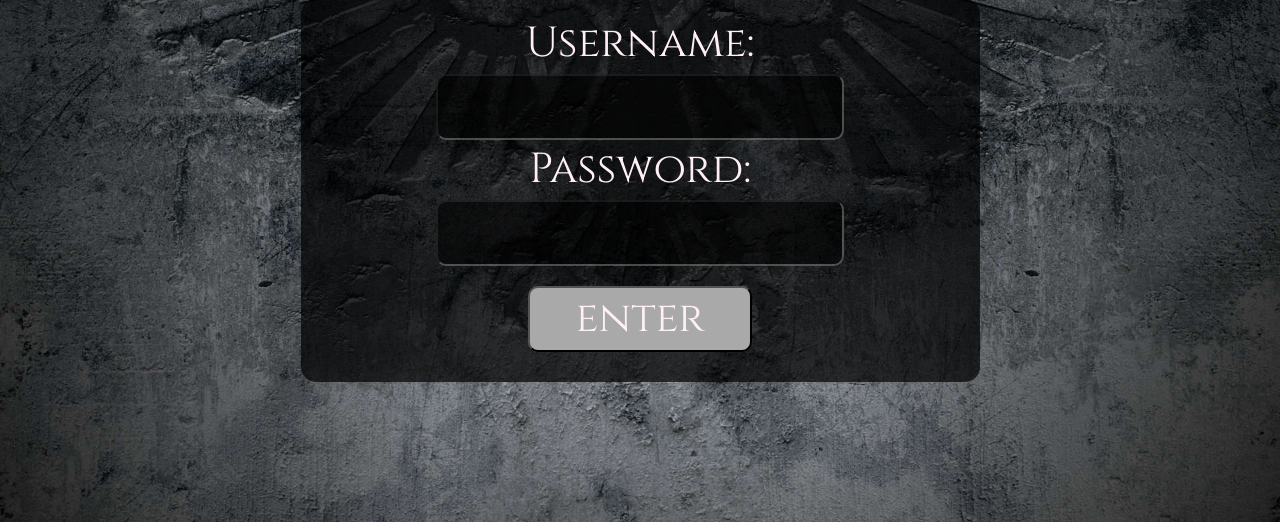
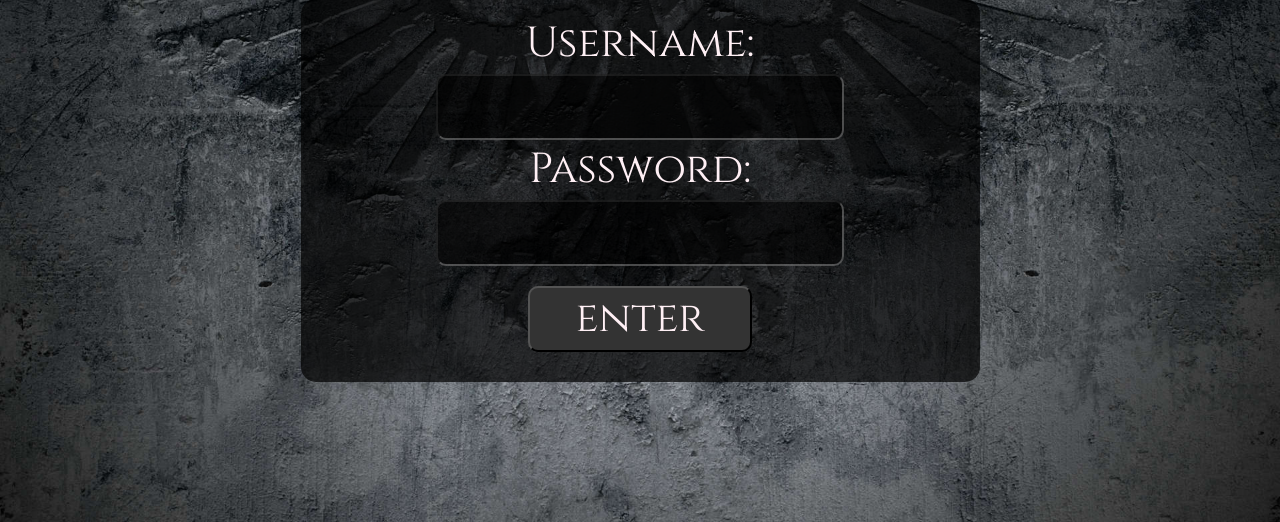
Before and after one commit to thurmand/cs313-php, a PHP site: page /deathwatch/index.html in a window 1280 px wide, with the pointer over the restyled element. Shown: the part 278-800 px from the top of the page. Run offline with PHP 8.4, Linux system fonts and the light colour scheme.

Commit message:
changed button hover color

```diff
--- a/css/dwLoginstyle.css
+++ b/css/dwLoginstyle.css
@@ -65,5 +65,5 @@ button
 
 button:hover
 {
-    background-color: darkgrey;
+    background-color: #333333;
 }
```
